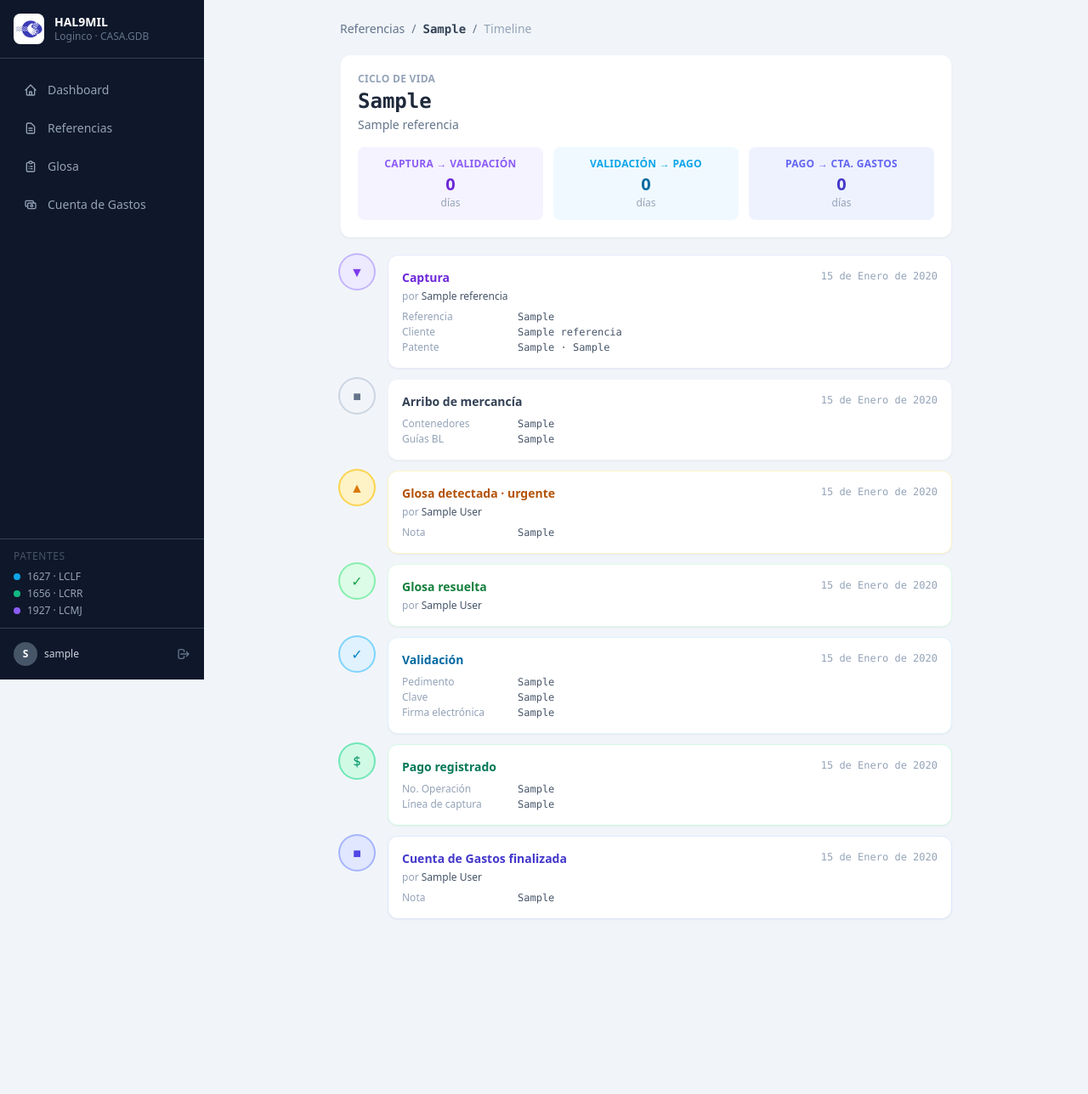
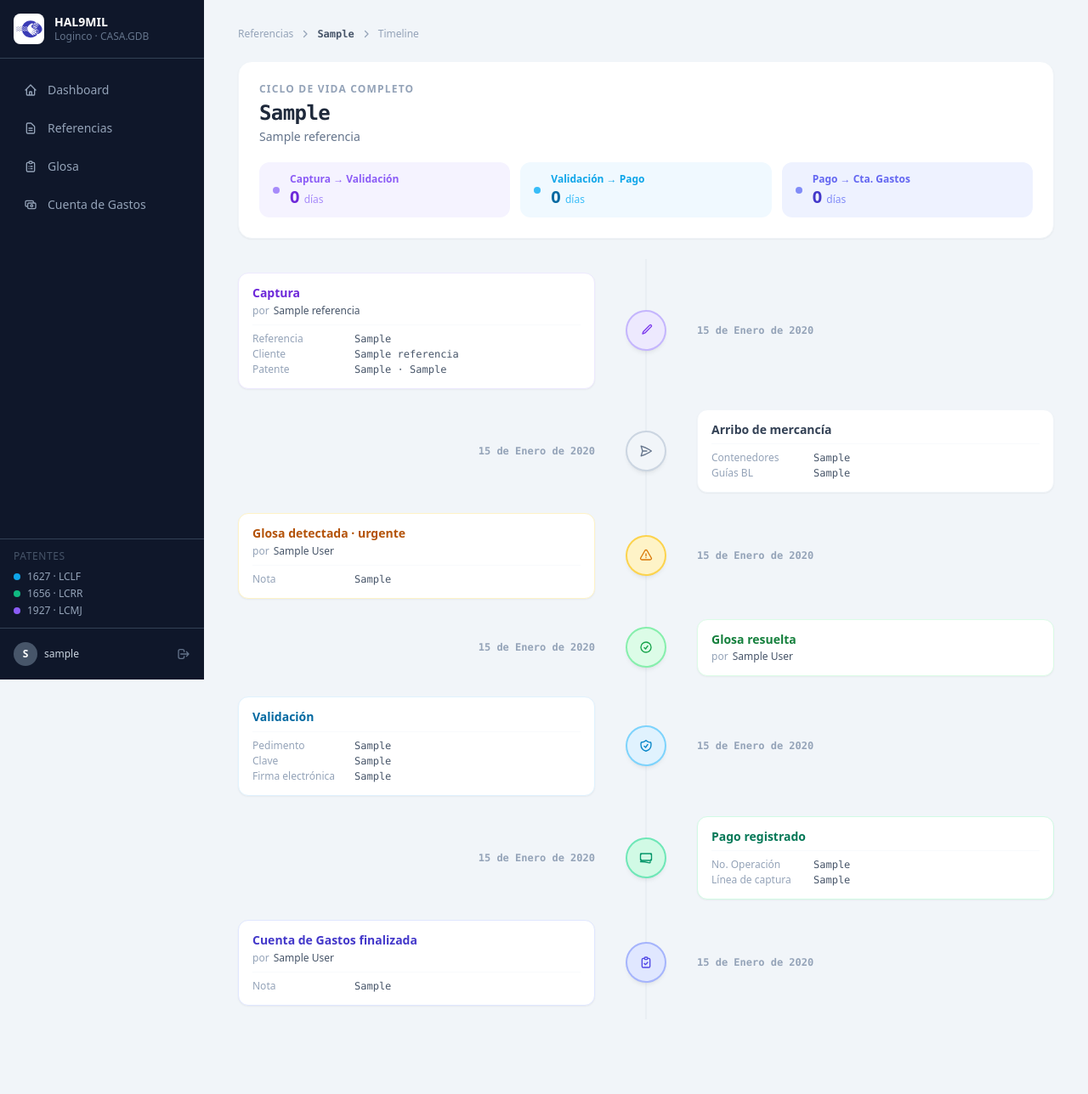
Before and after one commit to Agencia-Aduanal-Loginco/Proyecto_HAL9MIL, a Django app: a page that uses templates/referencias/timeline.html in a window 1280 px wide. Shown: the whole page at 85% size. Before the commit the page ends 1082 px from the top, so only its background shows below. Run offline with Django 5.2, Linux system fonts and the light colour scheme; a user stored in the database is signed in; tables that the repository leaves empty hold one stand-in row (values such as "Sample post"); some libraries are stand-ins or nearby versions.

Commit message:
Mejora de timeline

```diff
--- /dev/null
+++ b/templates/referencias/_timeline_card.html
@@ -0,0 +1,49 @@
+{% comment %}Recibe: e (evento dict con color, titulo, fecha, actor, datos){% endcomment %}
+<div class="bg-white rounded-xl border shadow-sm px-4 py-3.5 transition-shadow hover:shadow-md
+  {% if e.color == 'violet'  %}border-violet-100
+  {% elif e.color == 'slate' %}border-slate-100
+  {% elif e.color == 'amber' %}border-amber-100
+  {% elif e.color == 'green' %}border-green-100
+  {% elif e.color == 'sky'   %}border-sky-100
+  {% elif e.color == 'emerald'%}border-emerald-100
+  {% elif e.color == 'indigo'%}border-indigo-100
+  {% else %}border-slate-100{% endif %}">
+
+  <!-- Título + fecha (fecha visible solo en mobile, en desktop va al lado) -->
+  <div class="flex items-start justify-between gap-2">
+    <p class="font-semibold text-sm leading-tight
+      {% if e.color == 'violet'  %}text-violet-700
+      {% elif e.color == 'slate' %}text-slate-700
+      {% elif e.color == 'amber' %}text-amber-700
+      {% elif e.color == 'green' %}text-green-700
+      {% elif e.color == 'sky'   %}text-sky-700
+      {% elif e.color == 'emerald'%}text-emerald-700
+      {% elif e.color == 'indigo'%}text-indigo-700
+      {% else %}text-slate-700{% endif %}">
+      {{ e.titulo }}
+    </p>
+    <!-- Fecha solo en mobile -->
+    <span class="md:hidden text-xs text-slate-400 font-mono whitespace-nowrap shrink-0 mt-0.5">{{ e.fecha }}</span>
+  </div>
+
+  <!-- Actor -->
+  {% if e.actor %}
+  <p class="mt-1 text-xs text-slate-500">
+    <span class="text-slate-400">por</span>
+    <span class="font-medium text-slate-600 ml-0.5">{{ e.actor }}</span>
+  </p>
+  {% endif %}
+
+  <!-- Datos clave -->
+  {% if e.datos %}
+  <dl class="mt-2 space-y-0.5 border-t border-slate-50 pt-2">
+    {% for label, valor in e.datos %}
+    <div class="flex items-baseline gap-2 text-xs">
+      <dt class="text-slate-400 shrink-0 w-28 truncate">{{ label }}</dt>
+      <dd class="text-slate-600 font-mono text-xs truncate">{{ valor }}</dd>
+    </div>
+    {% endfor %}
+  </dl>
+  {% endif %}
+
+</div>
--- /dev/null
+++ b/templates/referencias/_timeline_icon.html
@@ -0,0 +1,34 @@
+{% comment %}Recibe: tipo, color{% endcomment %}
+{% if tipo == 'captura' %}
+  <svg class="w-4 h-4 {% if color == 'violet' %}text-violet-600{% endif %}" fill="none" viewBox="0 0 24 24" stroke="currentColor" stroke-width="2">
+    <path stroke-linecap="round" stroke-linejoin="round" d="M16.862 4.487l1.687-1.688a1.875 1.875 0 112.652 2.652L10.582 16.07a4.5 4.5 0 01-1.897 1.13L6 18l.8-2.685a4.5 4.5 0 011.13-1.897l8.932-8.931z"/>
+  </svg>
+{% elif tipo == 'arribo' %}
+  <svg class="w-4 h-4 text-slate-500" fill="none" viewBox="0 0 24 24" stroke="currentColor" stroke-width="2">
+    <path stroke-linecap="round" stroke-linejoin="round" d="M6 12L3.269 3.126A59.768 59.768 0 0121.485 12 59.77 59.77 0 013.27 20.876L5.999 12zm0 0h7.5"/>
+  </svg>
+{% elif tipo == 'glosa_entrada' %}
+  <svg class="w-4 h-4 text-amber-600" fill="none" viewBox="0 0 24 24" stroke="currentColor" stroke-width="2">
+    <path stroke-linecap="round" stroke-linejoin="round" d="M12 9v3.75m-9.303 3.376c-.866 1.5.217 3.374 1.948 3.374h14.71c1.73 0 2.813-1.874 1.948-3.374L13.949 3.378c-.866-1.5-3.032-1.5-3.898 0L2.697 16.126zM12 15.75h.007v.008H12v-.008z"/>
+  </svg>
+{% elif tipo == 'glosa_concluida' %}
+  <svg class="w-4 h-4 text-green-600" fill="none" viewBox="0 0 24 24" stroke="currentColor" stroke-width="2">
+    <path stroke-linecap="round" stroke-linejoin="round" d="M9 12.75L11.25 15 15 9.75M21 12a9 9 0 11-18 0 9 9 0 0118 0z"/>
+  </svg>
+{% elif tipo == 'validacion' %}
+  <svg class="w-4 h-4 text-sky-600" fill="none" viewBox="0 0 24 24" stroke="currentColor" stroke-width="2">
+    <path stroke-linecap="round" stroke-linejoin="round" d="M9 12.75L11.25 15 15 9.75m-3-7.036A11.959 11.959 0 013.598 6 11.99 11.99 0 003 9.749c0 5.592 3.824 10.29 9 11.623 5.176-1.332 9-6.03 9-11.622 0-1.31-.21-2.571-.598-3.751h-.152c-3.196 0-6.1-1.248-8.25-3.285z"/>
+  </svg>
+{% elif tipo == 'pago' %}
+  <svg class="w-4 h-4 text-emerald-600" fill="none" viewBox="0 0 24 24" stroke="currentColor" stroke-width="2">
+    <path stroke-linecap="round" stroke-linejoin="round" d="M2.25 18.75a60.07 60.07 0 0115.797 2.101c.727.198 1.453-.342 1.453-1.096V18.75M3.75 4.5v.75A.75.75 0 013 6h-.75m0 0v-.375c0-.621.504-1.125 1.125-1.125H20.25M2.25 6v9m18-10.5v.75c0 .414.336.75.75.75h.75m-1.5-1.5h.375c.621 0 1.125.504 1.125 1.125v9.75c0 .621-.504 1.125-1.125 1.125h-.375m1.5-1.5H21a.75.75 0 00-.75.75v.75m0 0H3.75m0 0h-.375a1.125 1.125 0 01-1.125-1.125V15m1.5 1.5v-.75A.75.75 0 003 15h-.75"/>
+  </svg>
+{% elif tipo == 'cuenta_gastos' %}
+  <svg class="w-4 h-4 text-indigo-600" fill="none" viewBox="0 0 24 24" stroke="currentColor" stroke-width="2">
+    <path stroke-linecap="round" stroke-linejoin="round" d="M9 5H7a2 2 0 00-2 2v12a2 2 0 002 2h10a2 2 0 002-2V7a2 2 0 00-2-2h-2M9 5a2 2 0 002 2h2a2 2 0 002-2M9 5a2 2 0 012-2h2a2 2 0 012 2m-6 9l2 2 4-4"/>
+  </svg>
+{% else %}
+  <svg class="w-4 h-4 text-slate-500" fill="none" viewBox="0 0 24 24" stroke="currentColor" stroke-width="2">
+    <circle cx="12" cy="12" r="4"/>
+  </svg>
+{% endif %}
--- a/templates/referencias/timeline.html
+++ b/templates/referencias/timeline.html
@@ -2,155 +2,195 @@
 {% block title %}Timeline · {{ ref.num_refe }} · HAL9MIL{% endblock %}
 
 {% block content %}
-<div class="p-4 sm:p-6 space-y-5 max-w-3xl mx-auto">
+<div class="p-4 sm:p-8 space-y-6 max-w-5xl mx-auto">
 
   <!-- Breadcrumb -->
-  <div class="flex items-center gap-2 text-sm text-slate-500">
-    <a href="{% url 'lista' %}" class="hover:text-sky-600">Referencias</a>
-    <span>/</span>
-    <a href="{% url 'detalle' num_refe=ref.num_refe %}" class="hover:text-sky-600 font-mono font-semibold text-slate-700">{{ ref.num_refe }}</a>
-    <span>/</span>
+  <nav class="flex items-center gap-2 text-xs text-slate-400 font-medium">
+    <a href="{% url 'lista' %}" class="hover:text-sky-600 transition-colors">Referencias</a>
+    <svg class="w-3 h-3 shrink-0" fill="none" viewBox="0 0 24 24" stroke="currentColor" stroke-width="2.5"><path stroke-linecap="round" stroke-linejoin="round" d="M9 5l7 7-7 7"/></svg>
+    <a href="{% url 'detalle' num_refe=ref.num_refe %}" class="hover:text-sky-600 transition-colors font-mono text-slate-600 font-semibold">{{ ref.num_refe }}</a>
+    <svg class="w-3 h-3 shrink-0" fill="none" viewBox="0 0 24 24" stroke="currentColor" stroke-width="2.5"><path stroke-linecap="round" stroke-linejoin="round" d="M9 5l7 7-7 7"/></svg>
     <span class="text-slate-400">Timeline</span>
-  </div>
+  </nav>
 
-  <!-- Header -->
-  <div class="bg-white rounded-xl p-5 shadow-sm border border-slate-100">
-    <div class="flex items-start justify-between gap-4">
+  <!-- Header card -->
+  <div class="bg-white rounded-2xl border border-slate-100 shadow-sm p-6">
+    <div class="flex flex-col sm:flex-row sm:items-center sm:justify-between gap-4">
       <div>
-        <p class="text-xs text-slate-400 uppercase tracking-wide font-semibold mb-0.5">Ciclo de vida</p>
-        <h1 class="text-2xl font-bold text-slate-800 font-mono">{{ ref.num_refe }}</h1>
+        <p class="text-xs text-slate-400 uppercase tracking-widest font-semibold mb-1">Ciclo de vida completo</p>
+        <h1 class="text-2xl font-bold text-slate-800 font-mono tracking-tight">{{ ref.num_refe }}</h1>
         <p class="text-slate-500 text-sm mt-0.5">{{ ref.nombre_cliente|default:"Cliente no registrado" }}</p>
       </div>
       {% if duraciones.total %}
-      <div class="text-right shrink-0">
-        <p class="text-xs text-slate-400 uppercase tracking-wide font-semibold mb-0.5">Duración total</p>
-        <p class="text-3xl font-bold text-slate-800">{{ duraciones.total }}</p>
-        <p class="text-xs text-slate-400">días</p>
+      <div class="sm:text-right shrink-0">
+        <p class="text-xs text-slate-400 uppercase tracking-widest font-semibold mb-1">Duración total</p>
+        <p class="text-4xl font-bold text-slate-800 tabular-nums">{{ duraciones.total }}<span class="text-lg font-medium text-slate-400 ml-1">días</span></p>
       </div>
       {% endif %}
     </div>
 
-    <!-- Hitos de duración -->
+    <!-- Tramos de duración -->
     {% if duraciones %}
-    <div class="mt-4 grid grid-cols-3 gap-3">
+    <div class="mt-5 grid grid-cols-1 sm:grid-cols-3 gap-3">
       {% if duraciones.captura_validacion is not None %}
-      <div class="bg-violet-50 rounded-lg p-3 text-center">
-        <p class="text-xs text-violet-500 font-semibold uppercase tracking-wide">Captura → Validación</p>
-        <p class="text-xl font-bold text-violet-700 mt-0.5">{{ duraciones.captura_validacion }}</p>
-        <p class="text-xs text-slate-400">días</p>
+      <div class="flex items-center gap-3 bg-violet-50 rounded-xl px-4 py-3">
+        <div class="w-2 h-2 rounded-full bg-violet-400 shrink-0"></div>
+        <div>
+          <p class="text-xs text-violet-500 font-semibold">Captura → Validación</p>
+          <p class="text-xl font-bold text-violet-700 tabular-nums leading-tight">{{ duraciones.captura_validacion }} <span class="text-xs font-normal text-violet-400">días</span></p>
+        </div>
       </div>
       {% endif %}
       {% if duraciones.validacion_pago is not None %}
-      <div class="bg-sky-50 rounded-lg p-3 text-center">
-        <p class="text-xs text-sky-500 font-semibold uppercase tracking-wide">Validación → Pago</p>
-        <p class="text-xl font-bold text-sky-700 mt-0.5">{{ duraciones.validacion_pago }}</p>
-        <p class="text-xs text-slate-400">días</p>
+      <div class="flex items-center gap-3 bg-sky-50 rounded-xl px-4 py-3">
+        <div class="w-2 h-2 rounded-full bg-sky-400 shrink-0"></div>
+        <div>
+          <p class="text-xs text-sky-500 font-semibold">Validación → Pago</p>
+          <p class="text-xl font-bold text-sky-700 tabular-nums leading-tight">{{ duraciones.validacion_pago }} <span class="text-xs font-normal text-sky-400">días</span></p>
+        </div>
       </div>
       {% endif %}
       {% if duraciones.pago_finalizacion is not None %}
-      <div class="bg-indigo-50 rounded-lg p-3 text-center">
-        <p class="text-xs text-indigo-500 font-semibold uppercase tracking-wide">Pago → Cta. Gastos</p>
-        <p class="text-xl font-bold text-indigo-700 mt-0.5">{{ duraciones.pago_finalizacion }}</p>
-        <p class="text-xs text-slate-400">días</p>
+      <div class="flex items-center gap-3 bg-indigo-50 rounded-xl px-4 py-3">
+        <div class="w-2 h-2 rounded-full bg-indigo-400 shrink-0"></div>
+        <div>
+          <p class="text-xs text-indigo-500 font-semibold">Pago → Cta. Gastos</p>
+          <p class="text-xl font-bold text-indigo-700 tabular-nums leading-tight">{{ duraciones.pago_finalizacion }} <span class="text-xs font-normal text-indigo-400">días</span></p>
+        </div>
       </div>
       {% endif %}
     </div>
     {% endif %}
   </div>
 
-  <!-- Timeline -->
-  <div class="relative">
+  <!-- ── TIMELINE ZIGZAG ──────────────────────────────────────────────── -->
+  <div class="relative py-4">
 
-    <!-- Línea vertical de fondo -->
-    <div class="absolute left-5 top-0 bottom-0 w-0.5 bg-slate-100"></div>
+    <!-- Línea central (solo desktop) -->
+    <div class="hidden md:block absolute left-1/2 top-0 bottom-0 w-px bg-slate-200 -translate-x-1/2 z-0"></div>
 
-    <div class="space-y-1">
+    <!-- Línea lateral (mobile) -->
+    <div class="md:hidden absolute left-5 top-0 bottom-0 w-px bg-slate-200 z-0"></div>
+
+    <div class="space-y-6">
       {% for e in eventos %}
 
-      <!-- Evento -->
-      <div class="relative flex gap-4 pb-2">
+      {# Índice par → card a la derecha | índice impar → card a la izquierda #}
+      {% if forloop.counter|divisibleby:2 %}
 
-        <!-- Dot -->
-        <div class="relative z-10 flex-shrink-0 w-10 h-10 rounded-full flex items-center justify-center shadow-sm
-          {% if e.color == 'violet' %}bg-violet-100 ring-2 ring-violet-300
-          {% elif e.color == 'slate'  %}bg-slate-100  ring-2 ring-slate-300
-          {% elif e.color == 'amber'  %}bg-amber-100  ring-2 ring-amber-300
-          {% elif e.color == 'green'  %}bg-green-100  ring-2 ring-green-300
-          {% elif e.color == 'sky'    %}bg-sky-100    ring-2 ring-sky-300
-          {% elif e.color == 'emerald'%}bg-emerald-100 ring-2 ring-emerald-300
-          {% elif e.color == 'indigo' %}bg-indigo-100 ring-2 ring-indigo-300
-          {% else %}bg-slate-100 ring-2 ring-slate-200{% endif %}">
-          <span class="text-base leading-none select-none
-            {% if e.color == 'violet' %}text-violet-600
-            {% elif e.color == 'slate'  %}text-slate-500
-            {% elif e.color == 'amber'  %}text-amber-600
-            {% elif e.color == 'green'  %}text-green-600
-            {% elif e.color == 'sky'    %}text-sky-600
-            {% elif e.color == 'emerald'%}text-emerald-600
-            {% elif e.color == 'indigo' %}text-indigo-600
-            {% else %}text-slate-500{% endif %}">
-            {% if e.tipo == 'captura'        %}&#9660;
-            {% elif e.tipo == 'arribo'       %}&#9632;
-            {% elif e.tipo == 'glosa_entrada'%}&#9650;
-            {% elif e.tipo == 'glosa_concluida' %}&#10003;
-            {% elif e.tipo == 'validacion'   %}&#10003;
-            {% elif e.tipo == 'pago'         %}&#36;
-            {% elif e.tipo == 'cuenta_gastos'%}&#9632;
-            {% else %}&#9679;{% endif %}
-          </span>
+      <!-- EVENTO PAR: fecha izq · dot centro · card der -->
+      <div class="relative">
+
+        <!-- Mobile: layout de una columna -->
+        <div class="md:hidden flex items-start gap-4 pl-0">
+          <!-- dot mobile -->
+          <div class="relative z-10 flex-shrink-0 ml-0.5 mt-1 w-9 h-9 rounded-full flex items-center justify-center shadow-sm ring-2
+            {% if e.color == 'violet'  %}bg-violet-100  ring-violet-300
+            {% elif e.color == 'slate' %}bg-slate-100   ring-slate-300
+            {% elif e.color == 'amber' %}bg-amber-100   ring-amber-300
+            {% elif e.color == 'green' %}bg-green-100   ring-green-300
+            {% elif e.color == 'sky'   %}bg-sky-100     ring-sky-300
+            {% elif e.color == 'emerald'%}bg-emerald-100 ring-emerald-300
+            {% elif e.color == 'indigo'%}bg-indigo-100  ring-indigo-300
+            {% endif %}">
+            {% include "referencias/_timeline_icon.html" with tipo=e.tipo color=e.color %}
+          </div>
+          <!-- card mobile -->
+          <div class="flex-1">
+            {% include "referencias/_timeline_card.html" with e=e %}
+          </div>
         </div>
 
-        <!-- Card -->
-        <div class="flex-1 bg-white rounded-xl border shadow-sm p-4 min-w-0
-          {% if e.color == 'violet' %}border-violet-100
-          {% elif e.color == 'slate'  %}border-slate-100
-          {% elif e.color == 'amber'  %}border-amber-100
-          {% elif e.color == 'green'  %}border-green-100
-          {% elif e.color == 'sky'    %}border-sky-100
-          {% elif e.color == 'emerald'%}border-emerald-100
-          {% elif e.color == 'indigo' %}border-indigo-100
-          {% else %}border-slate-100{% endif %}">
+        <!-- Desktop: 3 columnas -->
+        <div class="hidden md:grid md:grid-cols-[1fr_56px_1fr] md:items-center md:gap-0">
 
-          <div class="flex items-start justify-between gap-3">
-            <p class="font-semibold text-sm
-              {% if e.color == 'violet' %}text-violet-700
-              {% elif e.color == 'slate'  %}text-slate-700
-              {% elif e.color == 'amber'  %}text-amber-700
-              {% elif e.color == 'green'  %}text-green-700
-              {% elif e.color == 'sky'    %}text-sky-700
-              {% elif e.color == 'emerald'%}text-emerald-700
-              {% elif e.color == 'indigo' %}text-indigo-700
-              {% else %}text-slate-700{% endif %}">
-              {{ e.titulo }}
-            </p>
-            <span class="text-xs text-slate-400 font-mono whitespace-nowrap shrink-0">{{ e.fecha }}</span>
+          <!-- Columna izquierda: fecha -->
+          <div class="text-right pr-8">
+            <p class="text-xs font-semibold tabular-nums text-slate-400 font-mono">{{ e.fecha }}</p>
           </div>
 
-          {% if e.actor %}
-          <p class="text-xs text-slate-500 mt-1">
-            <span class="text-slate-400">por</span>
-            <span class="font-medium text-slate-600">{{ e.actor }}</span>
-          </p>
-          {% endif %}
+          <!-- Columna centro: dot -->
+          <div class="flex justify-center">
+            <div class="relative z-10 w-11 h-11 rounded-full flex items-center justify-center shadow-md ring-2
+              {% if e.color == 'violet'  %}bg-violet-100  ring-violet-300
+              {% elif e.color == 'slate' %}bg-slate-100   ring-slate-300
+              {% elif e.color == 'amber' %}bg-amber-100   ring-amber-300
+              {% elif e.color == 'green' %}bg-green-100   ring-green-300
+              {% elif e.color == 'sky'   %}bg-sky-100     ring-sky-300
+              {% elif e.color == 'emerald'%}bg-emerald-100 ring-emerald-300
+              {% elif e.color == 'indigo'%}bg-indigo-100  ring-indigo-300
+              {% endif %}">
+              {% include "referencias/_timeline_icon.html" with tipo=e.tipo color=e.color %}
+            </div>
+          </div>
 
-          {% if e.datos %}
-          <dl class="mt-2 space-y-0.5">
-            {% for label, valor in e.datos %}
-            <div class="flex gap-2 text-xs">
-              <dt class="text-slate-400 shrink-0 w-32">{{ label }}</dt>
-              <dd class="text-slate-600 font-mono truncate">{{ valor }}</dd>
-            </div>
-            {% endfor %}
-          </dl>
-          {% endif %}
+          <!-- Columna derecha: card -->
+          <div class="pl-8">
+            {% include "referencias/_timeline_card.html" with e=e %}
+          </div>
 
         </div>
       </div>
 
+      {% else %}
+
+      <!-- EVENTO IMPAR: card izq · dot centro · fecha der -->
+      <div class="relative">
+
+        <!-- Mobile: misma estructura que par -->
+        <div class="md:hidden flex items-start gap-4 pl-0">
+          <div class="relative z-10 flex-shrink-0 ml-0.5 mt-1 w-9 h-9 rounded-full flex items-center justify-center shadow-sm ring-2
+            {% if e.color == 'violet'  %}bg-violet-100  ring-violet-300
+            {% elif e.color == 'slate' %}bg-slate-100   ring-slate-300
+            {% elif e.color == 'amber' %}bg-amber-100   ring-amber-300
+            {% elif e.color == 'green' %}bg-green-100   ring-green-300
+            {% elif e.color == 'sky'   %}bg-sky-100     ring-sky-300
+            {% elif e.color == 'emerald'%}bg-emerald-100 ring-emerald-300
+            {% elif e.color == 'indigo'%}bg-indigo-100  ring-indigo-300
+            {% endif %}">
+            {% include "referencias/_timeline_icon.html" with tipo=e.tipo color=e.color %}
+          </div>
+          <div class="flex-1">
+            {% include "referencias/_timeline_card.html" with e=e %}
+          </div>
+        </div>
+
+        <!-- Desktop: card izq / dot / fecha der -->
+        <div class="hidden md:grid md:grid-cols-[1fr_56px_1fr] md:items-center md:gap-0">
+
+          <!-- Columna izquierda: card -->
+          <div class="pr-8">
+            {% include "referencias/_timeline_card.html" with e=e %}
+          </div>
+
+          <!-- Columna centro: dot -->
+          <div class="flex justify-center">
+            <div class="relative z-10 w-11 h-11 rounded-full flex items-center justify-center shadow-md ring-2
+              {% if e.color == 'violet'  %}bg-violet-100  ring-violet-300
+              {% elif e.color == 'slate' %}bg-slate-100   ring-slate-300
+              {% elif e.color == 'amber' %}bg-amber-100   ring-amber-300
+              {% elif e.color == 'green' %}bg-green-100   ring-green-300
+              {% elif e.color == 'sky'   %}bg-sky-100     ring-sky-300
+              {% elif e.color == 'emerald'%}bg-emerald-100 ring-emerald-300
+              {% elif e.color == 'indigo'%}bg-indigo-100  ring-indigo-300
+              {% endif %}">
+              {% include "referencias/_timeline_icon.html" with tipo=e.tipo color=e.color %}
+            </div>
+          </div>
+
+          <!-- Columna derecha: fecha -->
+          <div class="pl-8">
+            <p class="text-xs font-semibold tabular-nums text-slate-400 font-mono">{{ e.fecha }}</p>
+          </div>
+
+        </div>
+      </div>
+
+      {% endif %}
       {% endfor %}
     </div>
   </div>
 
-  <div class="pb-6"></div>
+  <div class="pb-8"></div>
 </div>
 {% endblock %}
```
